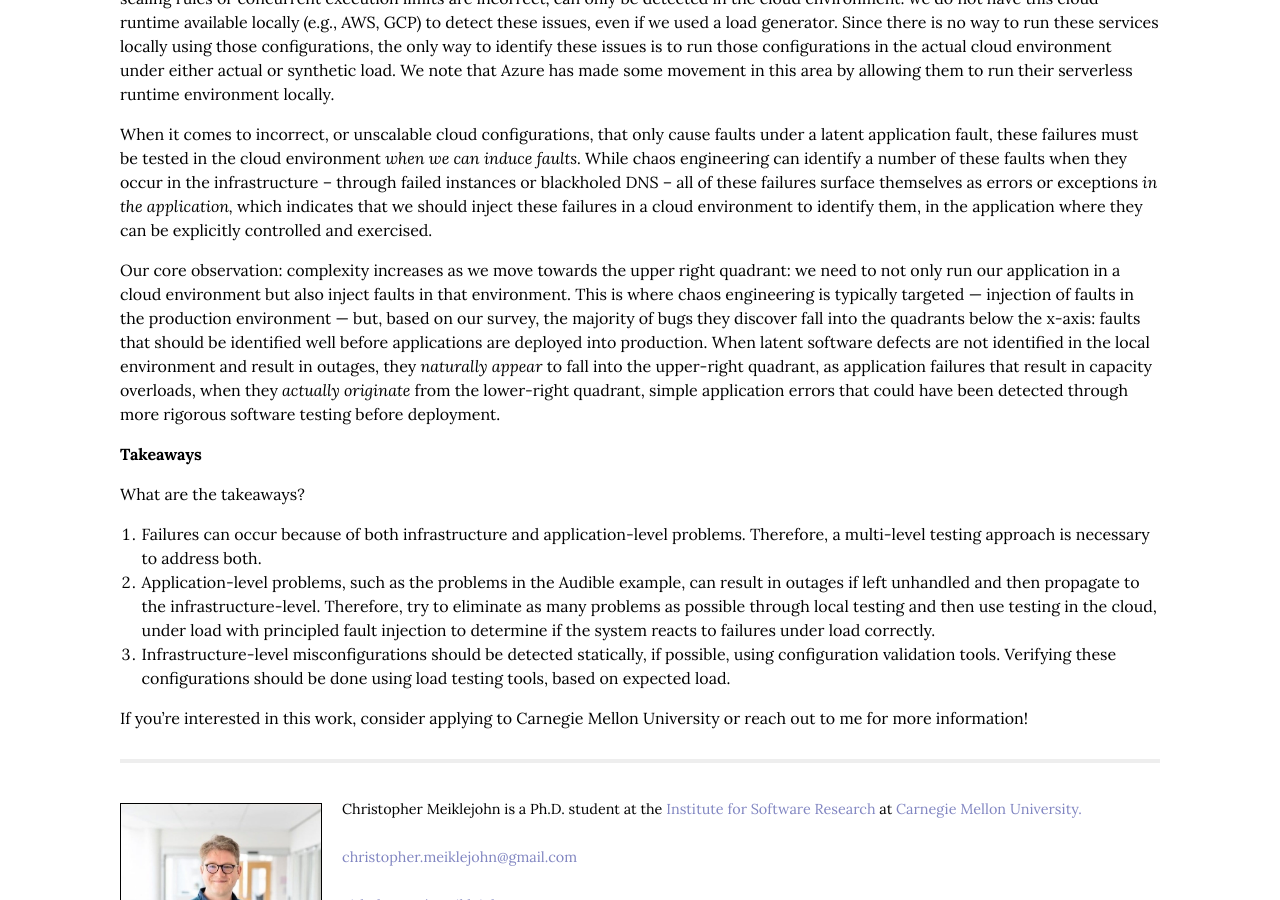
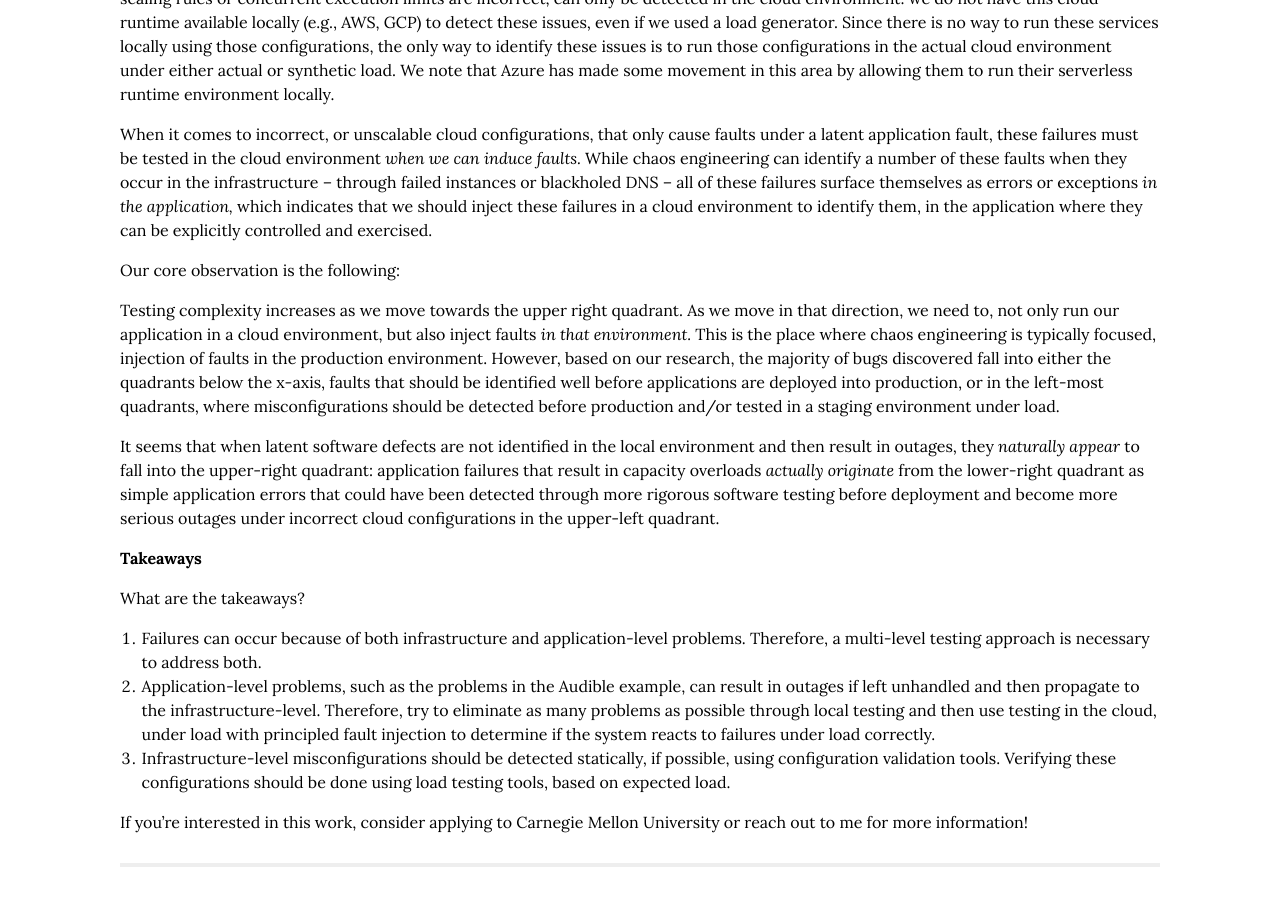
Before and after one commit to cmeiklejohn/cmeiklejohn.github.io, a Jekyll site: the page built from _posts/2022-03-19-understanding-faults.markdown, in a window 1280 px wide and 900 px high, scrolled down 5439 px. Built offline with Jekyll 4.4.1, drawn with Linux system fonts in a browser that asks for light colours; some web fonts are replaced.

Commit message:
prototype

```diff
--- a/_posts/2022-03-19-understanding-faults.markdown
+++ b/_posts/2022-03-19-understanding-faults.markdown
@@ -129,7 +129,11 @@ However, when it comes to the problems of cloud configuration things change.  In
 
 When it comes to incorrect, or unscalable cloud configurations, that only cause faults under a latent application fault, these failures must be tested in the cloud environment *when we can induce faults.*  While chaos engineering can identify a number of these faults when they occur in the infrastructure -- through failed instances or blackholed DNS -- all of these failures surface themselves as errors or exceptions *in the application,* which indicates that we should inject these failures in a cloud environment to identify them, in the application where they can be explicitly controlled and exercised.
 
-Our core observation: complexity increases as we move towards the upper right quadrant: we need to not only run our application in a cloud environment but also inject faults in that environment.  This is where chaos engineering is typically targeted — injection of faults in the production environment — but, based on our survey, the majority of bugs they discover fall into the quadrants below the x-axis: faults that should be identified well before applications are deployed into production.  When latent software defects are not identified in the local environment and result in outages, they *naturally appear* to fall into the upper-right quadrant, as application failures that result in capacity overloads, when they *actually originate* from the lower-right quadrant, simple application errors that could have been detected through more rigorous software testing before deployment.
+Our core observation is the following:
+
+Testing complexity increases as we move towards the upper right quadrant.  As we move in that direction, we need to, not only run our application in a cloud environment, but also inject faults *in that environment.*  This is the place where chaos engineering is typically focused, injection of faults in the production environment. However, based on our research, the majority of bugs discovered fall into either the quadrants below the x-axis, faults that should be identified well before applications are deployed into production, or in the left-most quadrants, where misconfigurations should be detected before production and/or tested in a staging environment under load.
+
+It seems that when latent software defects are not identified in the local environment and then result in outages, they *naturally appear* to fall into the upper-right quadrant: application failures that result in capacity overloads *actually originate* from the lower-right quadrant as simple application errors that could have been detected through more rigorous software testing before deployment and become more serious outages under incorrect cloud configurations in the upper-left quadrant.
 
 ## Takeaways
 
```
